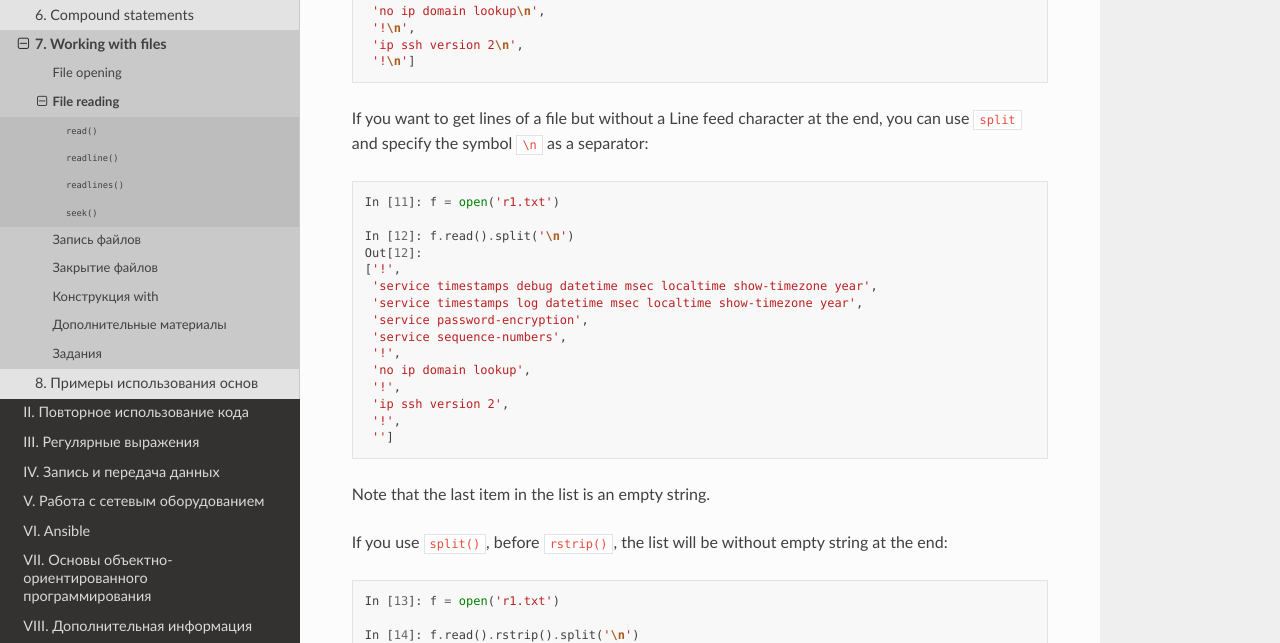
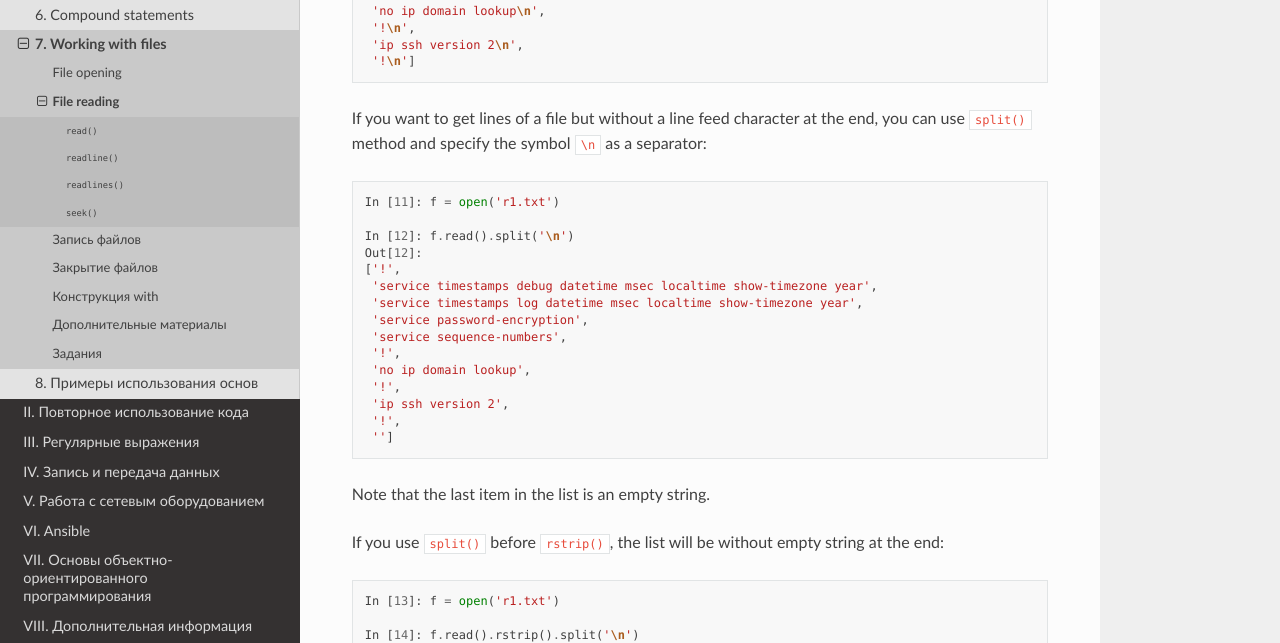
Before and after one commit to Aidar5/nattoeng, a Sphinx documentation site: the page built from docs/source/book/07_files/2_read.rst, in a window 1280 px wide and 900 px high, scrolled down 1948 px. Shown: the part 149-792 px from the top of the window. Built offline with Sphinx 7.4.7 and the Read the Docs theme 2.0.0, drawn with Linux system fonts in a browser that asks for light colours; pages that are not in the unit, such as notebooks, are missing from menus; some of the changed text lies outside the part shown.

Commit message:
Update 2_read.rst

```diff
--- a/docs/source/book/07_files/2_read.rst
+++ b/docs/source/book/07_files/2_read.rst
@@ -107,7 +107,7 @@ Another useful method is ``readlines()``. It reads file lines to the list:
      'ip ssh version 2\n',
      '!\n']
 
-If you want to get lines of a file but without a Line feed character at the end, you can use ``split`` and specify the symbol ``\n`` as a separator:
+If you want to get lines of a file but without a line feed character at the end, you can use ``split()`` method and specify the symbol ``\n`` as a separator:
 
 ::
 
@@ -129,7 +129,7 @@ If you want to get lines of a file but without a Line feed character at the end,
 
 Note that the last item in the list is an empty string.
 
-If you use ``split()``, before ``rstrip()``, the list will be without empty string at the end:
+If you use ``split()`` before ``rstrip()``, the list will be without empty string at the end:
 
 .. code:: python
 
```
Also changed, not shown: other parts of docs/source/book/07_files/2_read.rst (+1 -1 lines).
